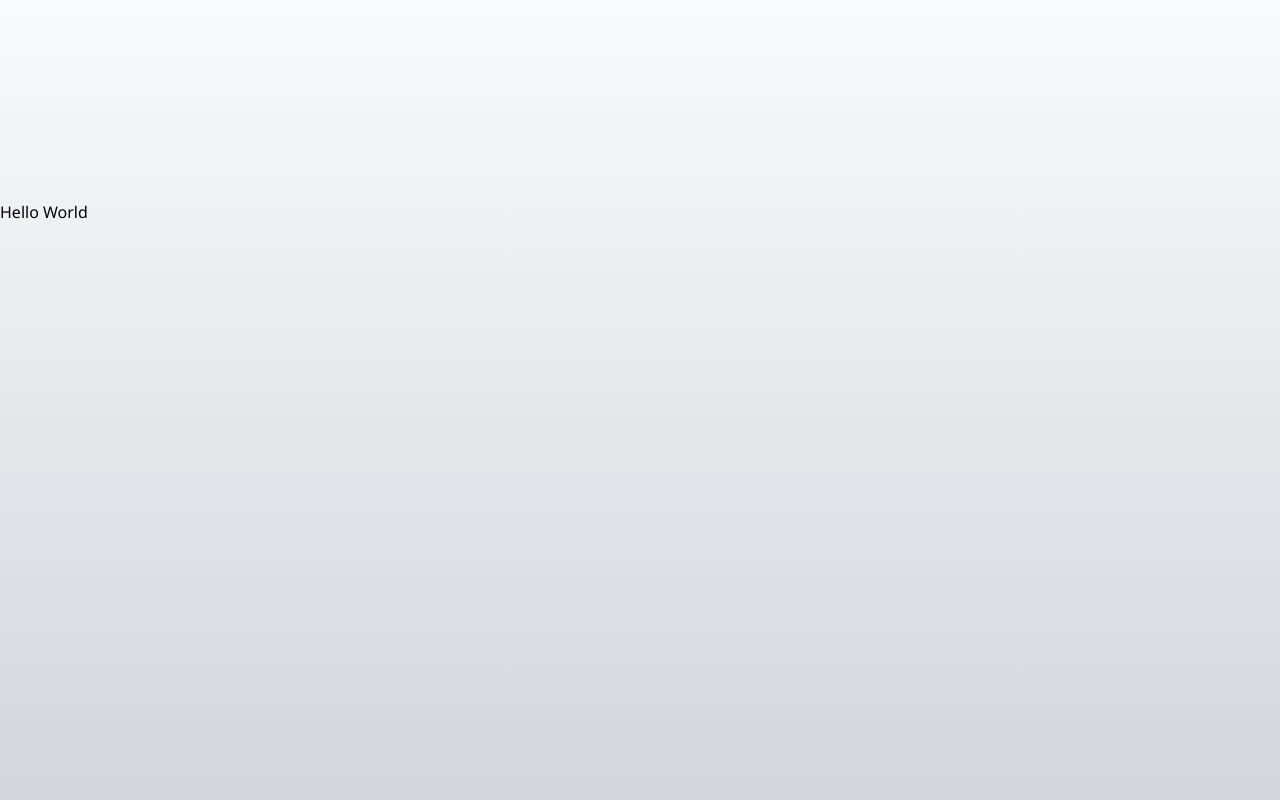
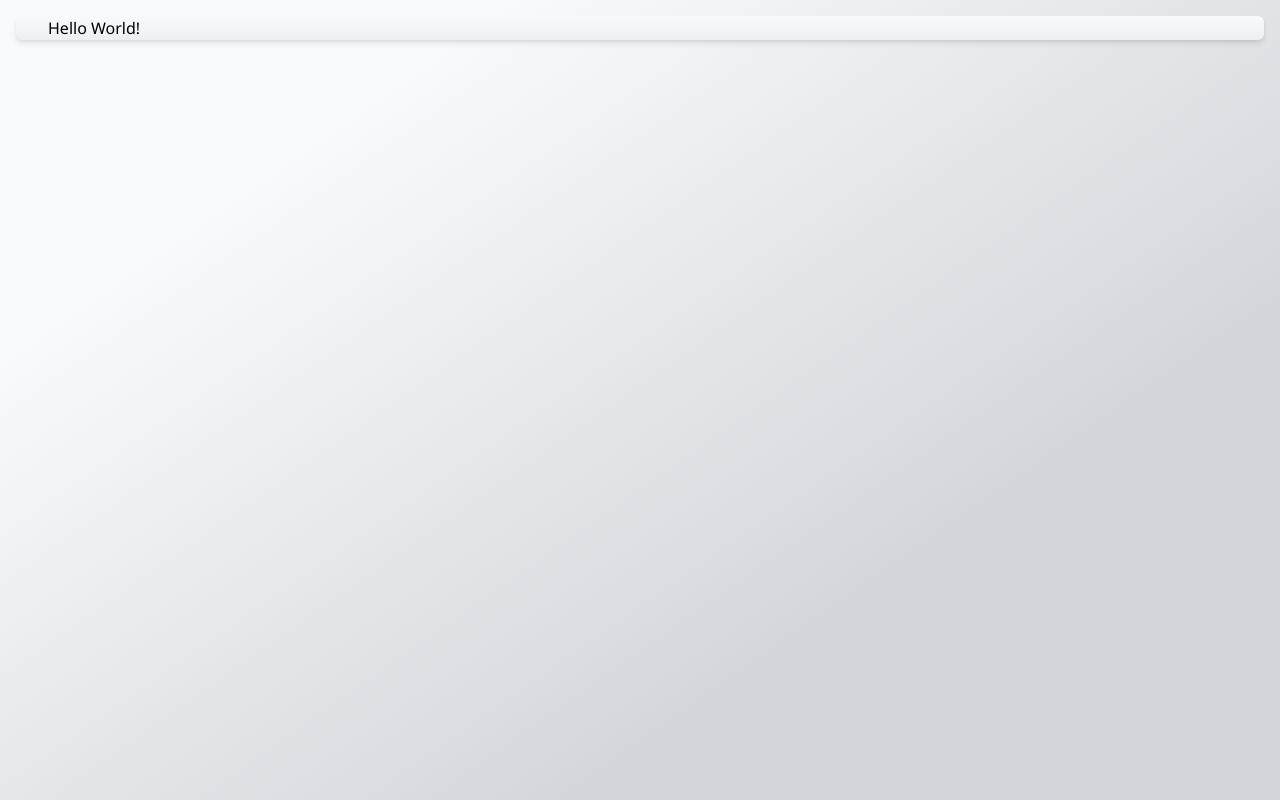
Before and after one commit to jade-hernandez/tooltip-component, a Next.js app: page / in a window 1280 px wide. Built offline with nearby package versions, Linux system fonts and the light colour scheme.

Commit message:
Add custom CSS reset and update layout styles for improved design consistency

```diff
--- /dev/null
+++ b/src/app/css-reset.css
@@ -0,0 +1,65 @@
+/*
+  Josh's Custom CSS Reset
+  https://www.joshwcomeau.com/css/custom-css-reset/
+*/
+
+*,
+*::before,
+*::after {
+  box-sizing: border-box;
+}
+
+* {
+  margin: 0;
+}
+
+body {
+  line-height: 1.5;
+  -webkit-font-smoothing: antialiased;
+
+  /** Below is our font family of choice */
+  font-family: "Inter, sans-serif", sans-serif;
+}
+
+img,
+picture,
+video,
+canvas,
+svg {
+  display: block;
+  max-width: 100%;
+}
+
+input,
+button,
+textarea,
+select {
+  font: inherit;
+}
+
+p,
+h1,
+h2,
+h3,
+h4,
+h5,
+h6 {
+  overflow-wrap: break-word;
+}
+
+p {
+  text-wrap: pretty;
+}
+h1,
+h2,
+h3,
+h4,
+h5,
+h6 {
+  text-wrap: balance;
+}
+
+#root,
+#__next {
+  isolation: isolate;
+}
--- a/src/app/globals.css
+++ b/src/app/globals.css
@@ -2,68 +2,14 @@
 @tailwind components;
 @tailwind utilities;
 
-/*
-  Josh's Custom CSS Reset
-  https://www.joshwcomeau.com/css/custom-css-reset/
-*/
+@layer base {
+  /* "Device" container in Figma */
+  .gfe-main {
+    @apply bg-gradient-main min-h-screen p-4;
+  }
 
-*,
-*::before,
-*::after {
-  box-sizing: border-box;
+  /* "Content" container in Figma */
+  .gfe-container {
+    @apply mx-auto w-full rounded bg-white bg-gradient-to-b from-[#F9FAFB] to-[#EDF0F3] px-4 shadow-[0_1px_2px_rgba(0,0,0,0.05)] md:max-w-full md:rounded-md md:px-8 md:shadow-[0_4px_6px_-1px_rgba(0,0,0,0.1),0_2px_4px_-1px_rgba(0,0,0,0.06)] lg:max-w-[1280px] lg:shadow-[0_10px_15px_-3px_rgba(0,0,0,0.1),0_4px_6px_-2px_rgba(0,0,0,0.05)];
+  }
 }
-
-* {
-  margin: 0;
-}
-
-body {
-  line-height: 1.5;
-  -webkit-font-smoothing: antialiased;
-
-  /** Below is our font family of choice */
-  font-family: "Inter, sans-serif", sans-serif;
-}
-
-img,
-picture,
-video,
-canvas,
-svg {
-  display: block;
-  max-width: 100%;
-}
-
-input,
-button,
-textarea,
-select {
-  font: inherit;
-}
-
-p,
-h1,
-h2,
-h3,
-h4,
-h5,
-h6 {
-  overflow-wrap: break-word;
-}
-
-p {
-  text-wrap: pretty;
-}
-h1,
-h2,
-h3,
-h4,
-h5,
-h6 {
-  text-wrap: balance;
-}
-
-#root,
-#__next {
-  isolation: isolate;
-}
--- a/src/app/page.tsx
+++ b/src/app/page.tsx
@@ -1,7 +1,7 @@
 export default function Home() {
   return (
-    <main className="mx-auto min-h-screen pt-[200px] bg-gradient-to-b from-[#F9FAFB] to-[#D2D6DB]">
-      <h1>Hello World</h1>
+    <main className='gfe-main'>
+      <div className='gfe-container'>Hello World!</div>
     </main>
   );
 }
--- a/tailwind.config.ts
+++ b/tailwind.config.ts
@@ -1,18 +1,17 @@
 import type { Config } from "tailwindcss";
 
 export default {
-  content: [
-    "./src/pages/**/*.{js,ts,jsx,tsx,mdx}",
-    "./src/components/**/*.{js,ts,jsx,tsx,mdx}",
-    "./src/app/**/*.{js,ts,jsx,tsx,mdx}"
-  ],
+  content: ["./src/app/**/*.{js,ts,jsx,tsx,mdx}", "./src/components/**/*.{js,ts,jsx,tsx,mdx}"],
   theme: {
     extend: {
       screens: {
-        lg: "1440px"
+        lg: "1440px" // Desktop
         // => @media (min-width: 1440px) { ... }
       },
-      colors: {}
+      colors: {},
+      backgroundImage: {
+        "gradient-main": "linear-gradient(145deg, #F9FAFB 21%, #D2D6DB 72%)"
+      }
     }
   },
   plugins: []
```
Also changed, not shown: src/app/layout.tsx (+4 -3 lines).
